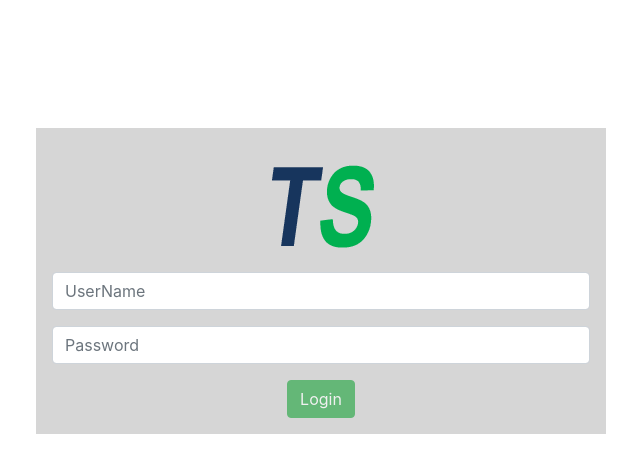
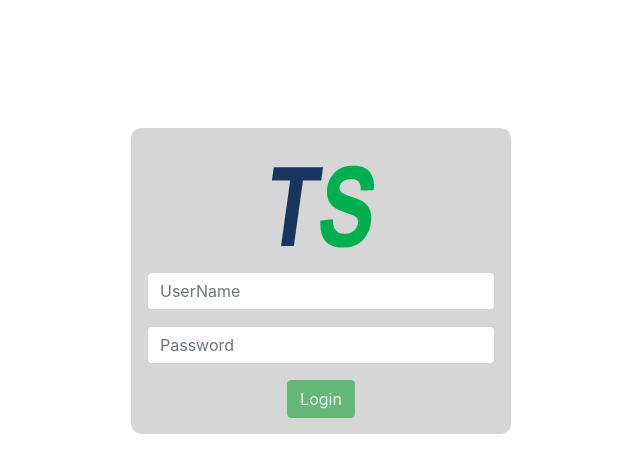
Before and after one commit to Home-AngularJS/angular8-spring-jwt-authentication, an Angular app in the folder web/: page /login in a window 1280 px wide. Shown: the top 472 px of the page, without its empty margins (319-959 px from the left). Built offline with nearby package versions, Linux system fonts and the light colour scheme; what ng-multiselect-dropdown, ngx-perfect-scrollbar would draw is missing.

Commit message:
#transenix  fix login component style

```diff
--- a/web/src/app/login/login.component.css
+++ b/web/src/app/login/login.component.css
@@ -23,4 +23,5 @@ body {
   background: #d6d6d6;
   /*background: #00275E;*/
   padding: 1.0rem;
+  border-radius: 10px;
 }
--- a/web/src/app/login/login.component.html
+++ b/web/src/app/login/login.component.html
@@ -4,7 +4,7 @@
 
       <div class="row">
 
-        <div class="col-md-6 login-container">
+        <div class="col-md-4 login-container">
           <img src="../../assets/img/transenix_logo2.png" width="128" style="margin: auto">
           <form [formGroup]="loginForm" (ngSubmit)="onSubmit()">
             <div class="form-group">
```
